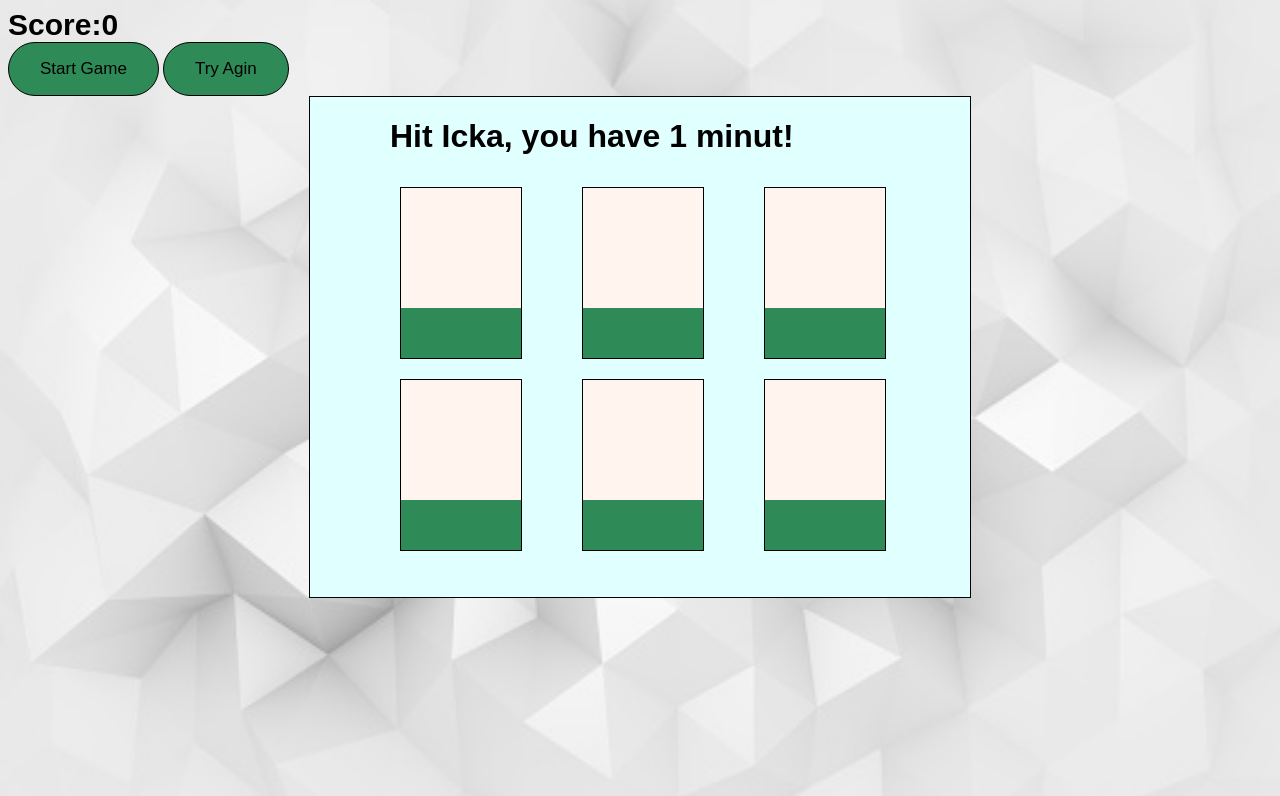
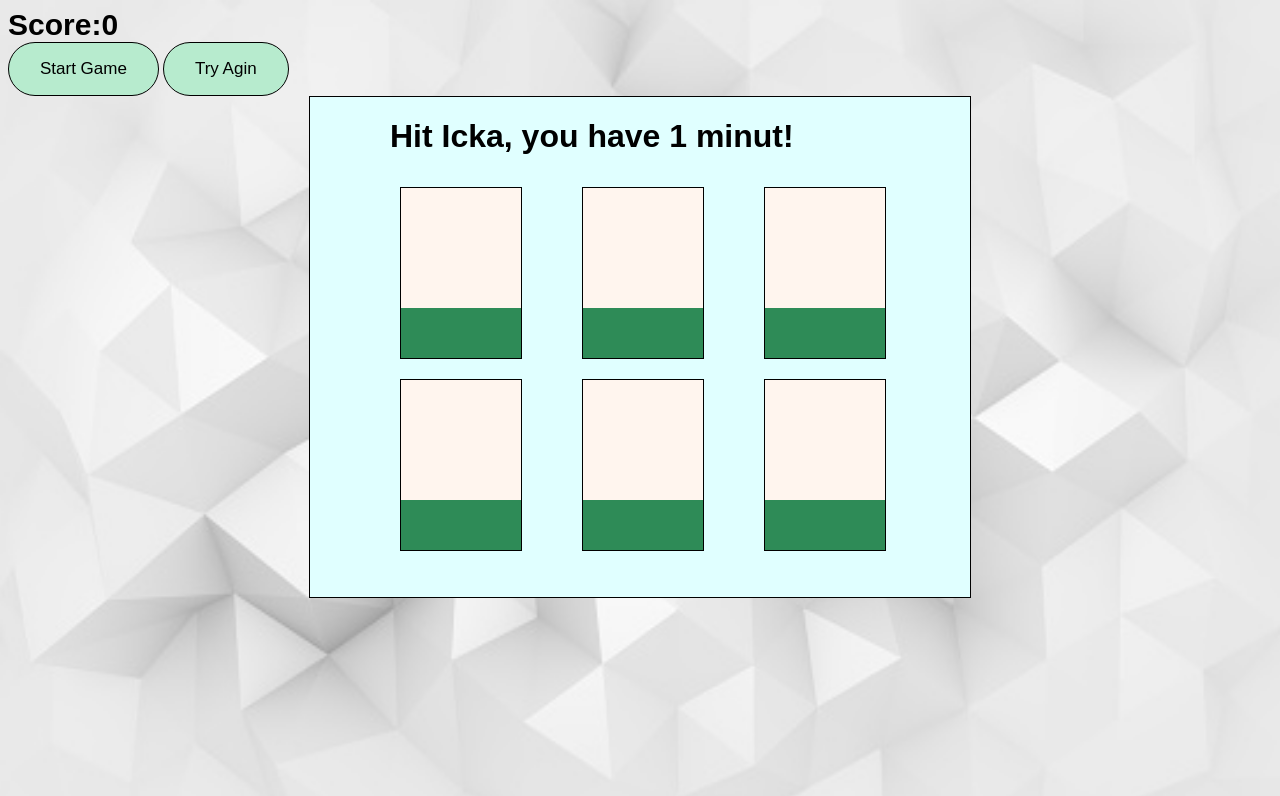
Before and after one commit to IvanaaVasic/Hit-game, a plain HTML site: page index.html in a window 1280 px wide. Drawn offline with Linux system fonts and the light colour scheme.

Commit message:
color change

```diff
--- a/index.html
+++ b/index.html
@@ -30,7 +30,7 @@
         font-size: 30px;
       }
       .myBtn {
-        background-color: seagreen;
+        background-color: rgb(183, 235, 206);
         border-radius: 28px;
         border: 1px solid black;
         display: inline-block;
```
